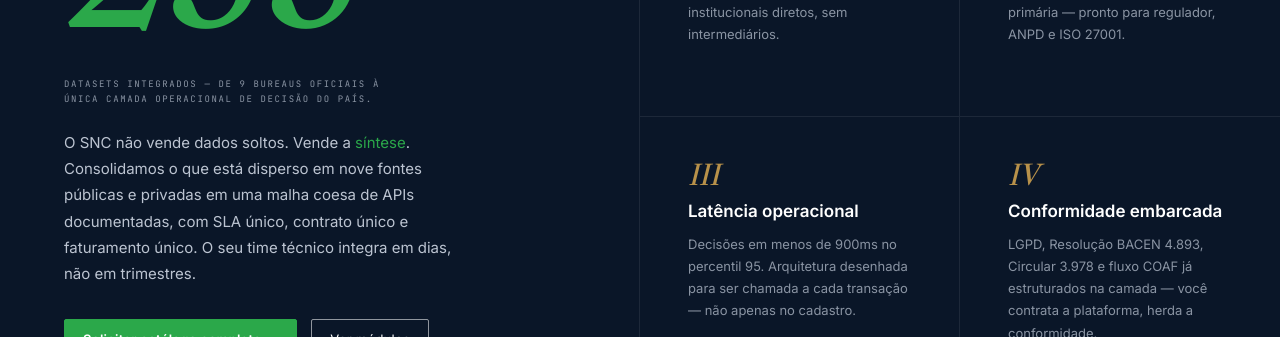
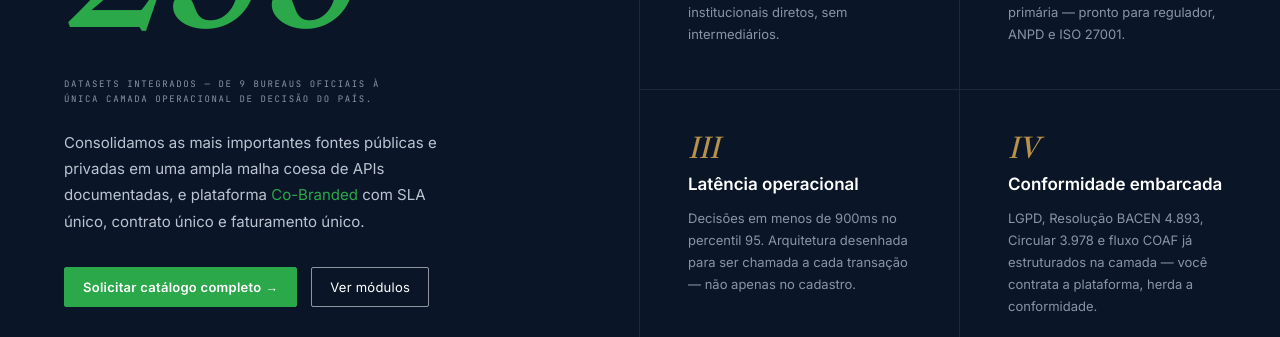
Before and after one commit to ctoutbank/snc-site, a Next.js app: page / in a window 1280 px wide. Shown: the part 9860-10197 px from the top of the page. Built offline with nearby package versions, Linux system fonts and the light colour scheme.

Commit message:
copy: atualiza texto da seção datasets
Novo: 'Consolidamos as mais importantes fontes públicas e privadas em uma ampla malha coesa de APIs documentadas, e plataforma Co-Branded com SLA único, contrato único e faturamento único.'

```diff
--- a/src/components/datasets-section.tsx
+++ b/src/components/datasets-section.tsx
@@ -83,14 +83,11 @@ export function DatasetsSection() {
             OPERACIONAL DE DECISÃO DO PAÍS.
           </div>
           <p className="snc-ds-copy">
-            O SNC não vende dados soltos. Vende a{' '}
+            Consolidamos as mais importantes fontes públicas e privadas em uma ampla malha coesa de APIs documentadas, e plataforma{' '}
             <span className="it" style={{ color: 'var(--snc-green-2)' }}>
-              síntese
-            </span>
-            . Consolidamos o que está disperso em nove fontes públicas e privadas
-            em uma malha coesa de APIs documentadas, com SLA único, contrato
-            único e faturamento único. O seu time técnico integra em dias, não em
-            trimestres.
+              Co-Branded
+            </span>{' '}
+            com SLA único, contrato único e faturamento único.
           </p>
           <div className="snc-ds-ctas">
             <Link href="/contato" className="snc-btn snc-btn-primary">
--- a/src/data/snc-data.ts
+++ b/src/data/snc-data.ts
@@ -359,7 +359,7 @@ export const JOURNEYS: SncJourney[] = [
       { title: 'Captura de Documento', desc: 'OCR automático de RG, CNH ou Passaporte com validação de autenticidade.' },
       { title: 'Prova de Vida', desc: 'Biometria facial com liveness detection anti-spoofing.' },
       { title: 'Validação Oficial', desc: 'Cruzamento com Receita Federal, SERPRO e bases de identidade.' },
-      { title: 'Compliance PEP/Sanções', desc: 'Varredura automática em OFAC, ONU, COAF e listas nacionais.' },
+      { title: 'Compliance PEP/Sanções', desc: 'Varredura automática em OFAC, ONU, COAF, UE e listas nacionais e internacionais.' },
     ],
     narrative: [
       'O KYC não é um processo de boas-vindas. É a primeira linha de defesa contra lavagem de dinheiro, uso de identidade falsa e fraude de onboarding. A maior parte das equipes ainda executa etapas em silos — biometria em um fornecedor, validação documental em outro, consulta PEP em um terceiro — com reconciliação manual e risco acumulado a cada handoff.',
```
